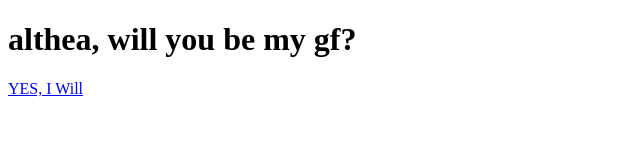
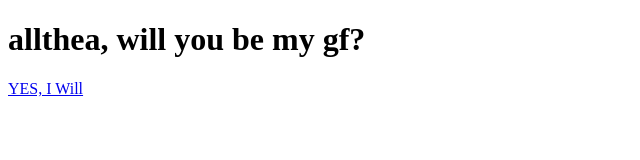
Before and after one commit to dvdnyll/forallthea, a plain HTML site: page index.html in a window 1280 px wide. Shown: the whole page, without its empty margins (0-640 px from the left). Drawn offline with Linux system fonts and the light colour scheme.

Commit message:
Update index.html

```diff
--- a/index.html
+++ b/index.html
@@ -9,6 +9,6 @@
 
         <!-- Primary Meta Tags -->
         <title>from servano™</title>
-        <h1> althea, will you be my gf? </h1>
+        <h1> allthea, will you be my gf? </h1>
         <a class="btn btn-primary" href="https://wa.me/message/MVWXJNWP5AOMK1" role="button">YES, I Will</a>
 </html>
```
